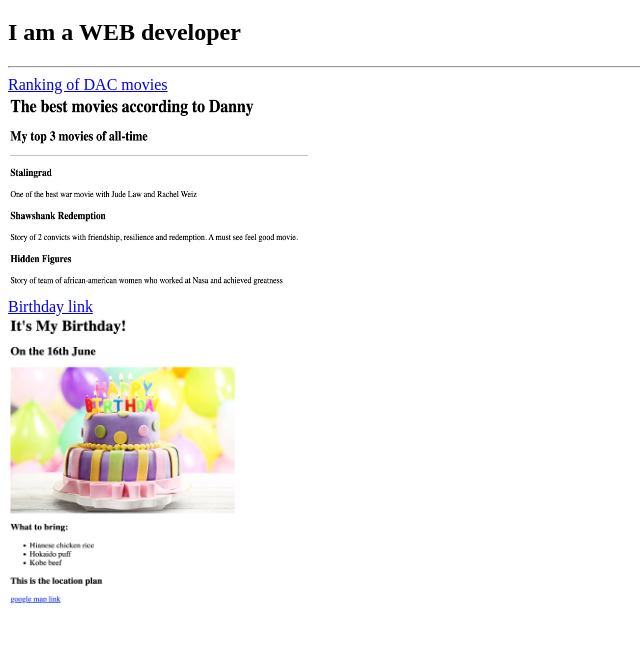
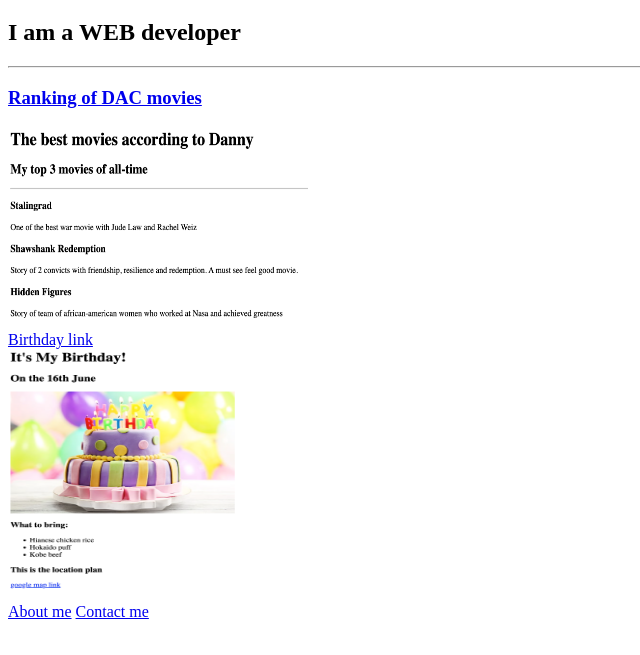
Before and after one commit to dannyahchong/portfolio, a plain HTML site: page index.html in a window 1280 px wide. Shown: the part 61-716 px from the top of the page, without its empty margins (0-640 px from the left). Drawn offline with Linux system fonts and the light colour scheme.

Commit message:
Add files via upload

```diff
--- a/index.html
+++ b/index.html
@@ -9,8 +9,7 @@
 </head>
 <body>
 
-</body>
-</html>
+
 <!-- TODO 2: Add Your previous projects' HTML into the public folder -->
 
 <!-- TODO 3: Take screenshots of your project previews and add the images to the images folder -->
@@ -21,15 +20,18 @@
 <hr/>
 
 <!-- TODO 5: Add a link to the project pages -->
-<a href="./public/dacmovies.html">Ranking of DAC movies </a>
-<br/>
+<h3><a href="./public/dacmovies.html">Ranking of DAC movies </a></h3>
 <img src="./public/dac movies image.png" alt="list of movies" height="200" width="300" />
 <br/>
 <a href="./public/dacbirthday.html">Birthday link</a>
 <br/>
-<img src="./public/dac birthday image.png" width="300" height="300"/>
+<img src="./public/dac birthday image.png" width="300" height="250"/><br/>
+<a href="./public/about.html">About me</a>
+<a href="./public/contact.html">Contact me</a>
 <!-- TODO 6: Add images to show the project previews
 HINT for TODO 6: You can use the height attribute set to 200 to make the image smaller:
 https://developer.mozilla.org/en-US/docs/Web/HTML/Element/img#attr-height -->
 
 <!-- TODO 7: Add the Contact Me and About Me page links -->
+</body>
+</html>
```
